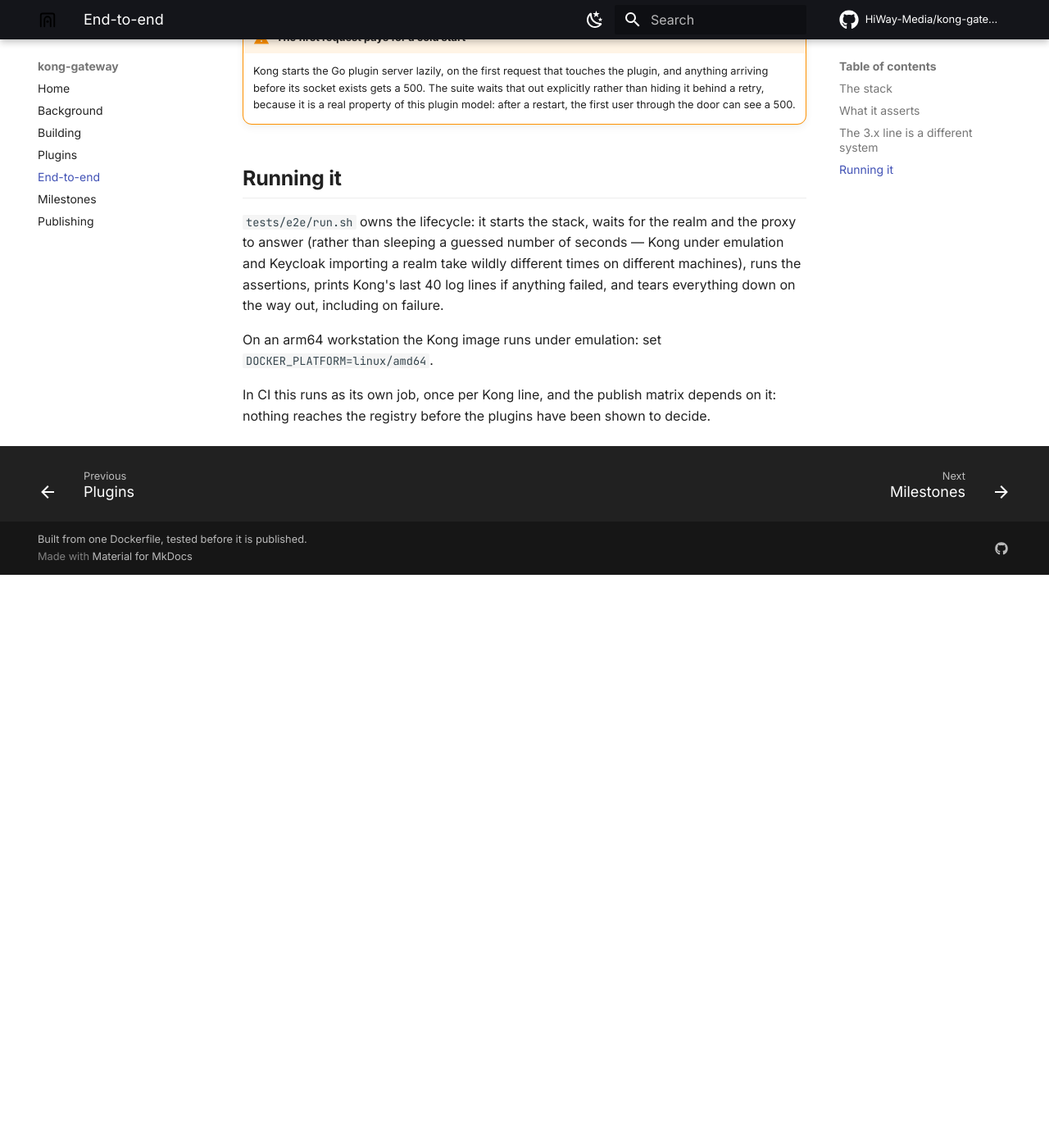
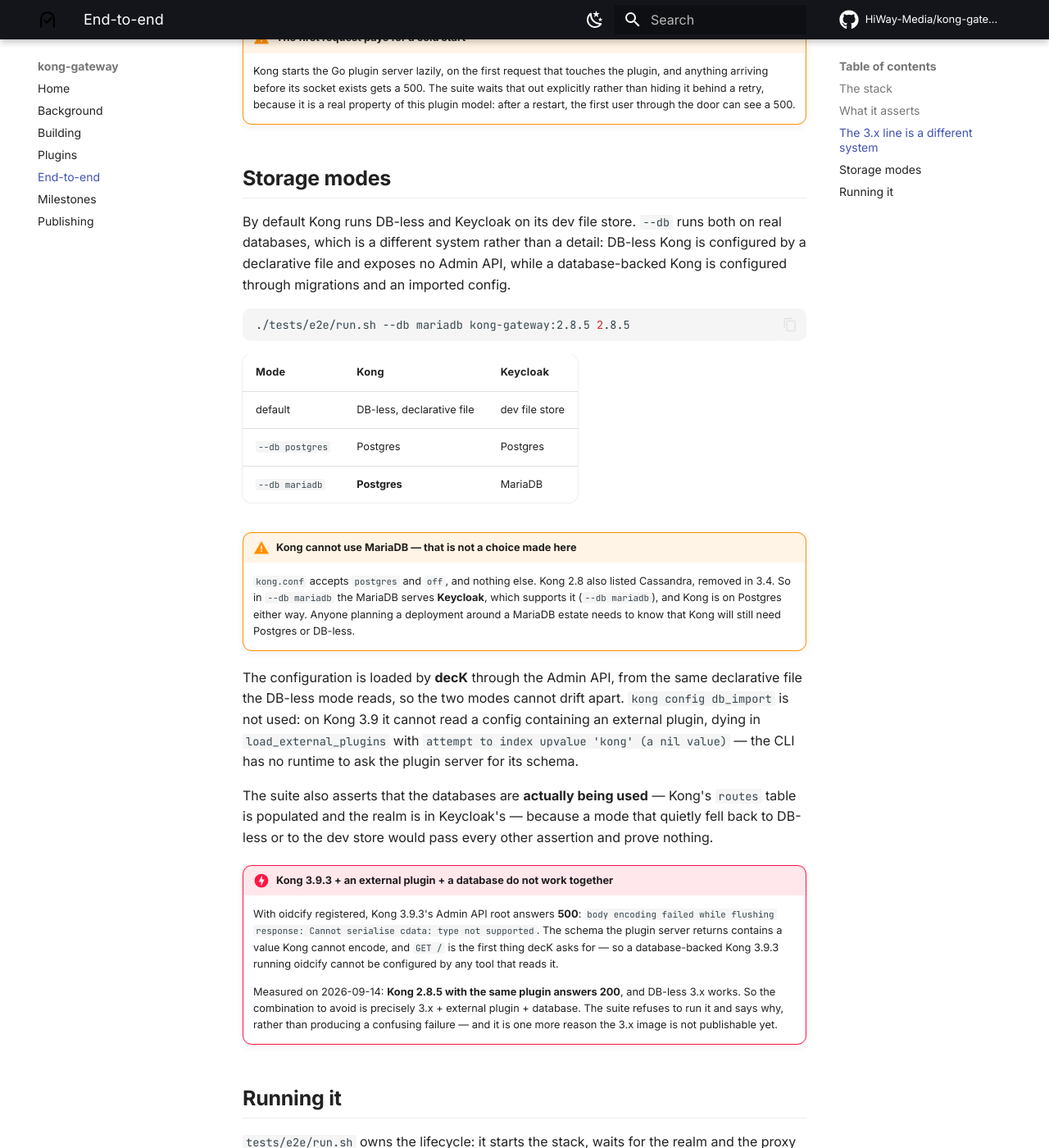
Before and after one commit to HiWay-Media/kong-gateway, an MkDocs documentation site: the page built from docs/end-to-end.md, in a window 1280 px wide and 1400 px high, scrolled down 2905 px. Shown: the whole window at 82% size. Built offline with MkDocs 1.6.1 and Material for MkDocs 9.7.7, drawn with Linux system fonts in a browser that asks for light colours; comment, search, counter and statistics services are not loaded; before the commit the page ends 3606 px from its top, so only the background shows below that.

Commit message:
feat(e2e): run the stack on real databases — Postgres for Kong, MariaDB for Keycloak
⭐ The suite ran DB-less Kong and Keycloak's dev file store, which is a different system from the
one in production, not a detail: DB-less Kong is configured by a declarative file and exposes no
Admin API, while a database-backed Kong is configured through migrations and an import. `--db
postgres` and `--db mariadb` now run the real thing, configured by decK from the SAME declarative
file the DB-less mode reads, so the two cannot drift apart.

⛔ Kong cannot use MariaDB, and it is worth stating plainly because it constrains planning: kong.conf
accepts `postgres` and `off` and nothing else — 2.8 also listed Cassandra, removed in 3.4. So in
`--db mariadb` the MariaDB serves KEYCLOAK, which supports it, and Kong is on Postgres either way.

⛔ And a harder finding, measured today: on Kong 3.9.3 an external plugin BREAKS THE ADMIN API ROOT.
With oidcify registered, GET / answers 500 — "Cannot serialise cdata: type not supported" — and
decK reads that endpoint first, so a database-backed 3.9.3 running oidcify cannot be configured by
any tool at all. Kong 2.8.5 with the same plugin answers 200, and DB-less 3.x is unaffected. The
suite refuses that exact combination with the diagnosis instead of failing confusingly; CI does not
run it; and it is one more reason the 3.x image is not publishable yet.

⚠️ `kong config db_import` is not used for the same family of reason: on 3.9 it cannot read a config
containing an external plugin, dying in load_external_plugins because the CLI has no runtime to ask
the plugin server for a schema.

✅ The suite also asserts the databases are ACTUALLY used — Kong's routes table populated, the realm
present in Keycloak's schema — because a mode that quietly fell back to DB-less or to the dev store
would pass every other assertion and prove nothing. Green on 2.8.5 and 2.8.5-oidcify, both storage
modes, full login round trip included.

Also: a new logo — a gate with a tick inside it, monochrome so it survives the dark header and
favicon size. (v1.7.0)

````diff
--- a/docs/end-to-end.md
+++ b/docs/end-to-end.md
@@ -111,6 +111,51 @@
     than hiding it behind a retry, because it is a real property of this plugin model: after a
     restart, the first user through the door can see a 500.
 
+## Storage modes
+
+By default Kong runs DB-less and Keycloak on its dev file store. `--db` runs both on real databases,
+which is a different system rather than a detail: DB-less Kong is configured by a declarative file
+and exposes no Admin API, while a database-backed Kong is configured through migrations and an
+imported config.
+
+```bash
+./tests/e2e/run.sh --db mariadb kong-gateway:2.8.5 2.8.5
+```
+
+| Mode | Kong | Keycloak |
+|---|---|---|
+| default | DB-less, declarative file | dev file store |
+| `--db postgres` | Postgres | Postgres |
+| `--db mariadb` | **Postgres** | MariaDB |
+
+!!! warning "Kong cannot use MariaDB — that is not a choice made here"
+    `kong.conf` accepts `postgres` and `off`, and nothing else. Kong 2.8 also listed Cassandra,
+    removed in 3.4. So in `--db mariadb` the MariaDB serves **Keycloak**, which supports it
+    (`--db mariadb`), and Kong is on Postgres either way. Anyone planning a deployment around a
+    MariaDB estate needs to know that Kong will still need Postgres or DB-less.
+
+The configuration is loaded by **decK** through the Admin API, from the same declarative file the
+DB-less mode reads, so the two modes cannot drift apart. `kong config db_import` is not used: on
+Kong 3.9 it cannot read a config containing an external plugin, dying in `load_external_plugins`
+with `attempt to index upvalue 'kong' (a nil value)` — the CLI has no runtime to ask the plugin
+server for its schema.
+
+The suite also asserts that the databases are **actually being used** — Kong's `routes` table is
+populated and the realm is in Keycloak's — because a mode that quietly fell back to DB-less or to
+the dev store would pass every other assertion and prove nothing.
+
+!!! danger "Kong 3.9.3 + an external plugin + a database do not work together"
+    With oidcify registered, Kong 3.9.3's Admin API root answers **500**:
+    `body encoding failed while flushing response: Cannot serialise cdata: type not supported`. The
+    schema the plugin server returns contains a value Kong cannot encode, and `GET /` is the first
+    thing decK asks for — so a database-backed Kong 3.9.3 running oidcify cannot be configured by
+    any tool that reads it.
+
+    Measured on 2026-09-14: **Kong 2.8.5 with the same plugin answers 200**, and DB-less 3.x works.
+    So the combination to avoid is precisely 3.x + external plugin + database. The suite refuses to
+    run it and says why, rather than producing a confusing failure — and it is one more reason the
+    3.x image is not publishable yet.
+
 ## Running it
 
 `tests/e2e/run.sh` owns the lifecycle: it starts the stack, waits for the realm and the proxy to
````
Also changed, not shown: CHANGELOG.md (+34 -0 lines), docs/milestones.md (+4 -1 lines), docs/plugins.md (+7 -0 lines), docs/assets/favicon.svg, docs/assets/logo.svg, 4 other files.
